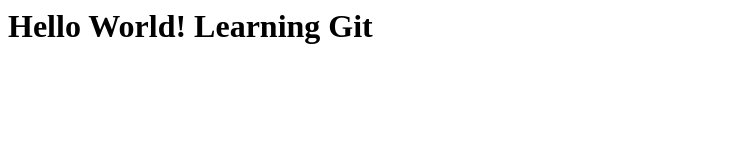
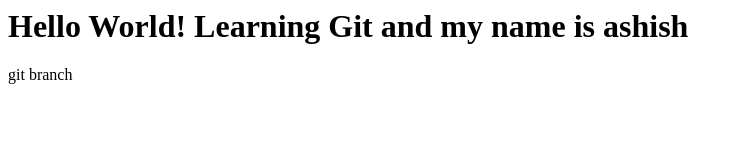
Before and after one commit to Ashish-Koli/LetsLearnGit, a plain HTML site: page hello.html in a window 1280 px wide. Shown: the whole page, without its empty margins (0-743 px from the left). Drawn offline with Linux system fonts and the light colour scheme.

Commit message:
just added my name to it in my branch

```diff
--- a/hello.html
+++ b/hello.html
@@ -1,6 +1,6 @@
 <html>
 	<body>
-		<h1>Hello World! Learning Git</h1>
+		<h1>Hello World! Learning Git and my name is ashish</h1>
 	</body>
 
-</html>
+</html>git branch
```
